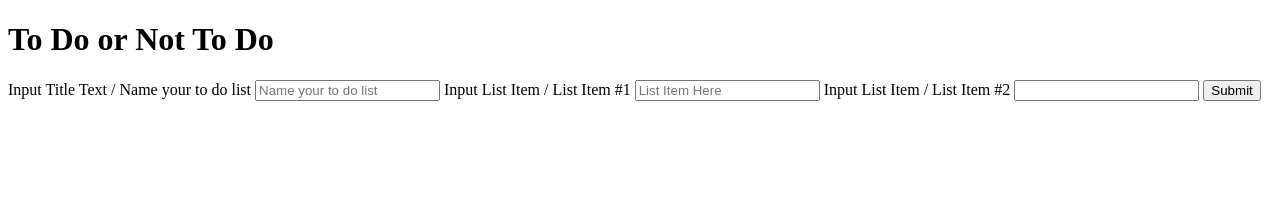
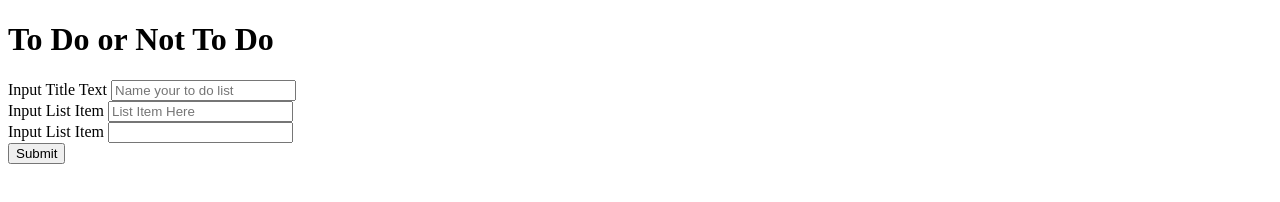
Before and after one commit to MASTn28/MASTn28, a plain HTML site: page index.html in a window 1280 px wide. Drawn offline with Linux system fonts and the light colour scheme.

Commit message:
added form labels and inputs

```diff
--- a/index.html
+++ b/index.html
@@ -17,17 +17,23 @@
         <div>
             <form>
 
-                <label> Input Title Text / Name your to do list
+                <label> Input Title Text
                     <input placeholder="Name your to do list">
                 </label>
 
-                <label> Input List Item / List Item #1
+                <br>
+
+                <label> Input List Item
                     <input placeholder="List Item Here">
                 </label>
 
-                <label> Input List Item / List Item #2
+                <br>
+
+                <label> Input List Item
                     <input>
                 </label>
+
+                <br>
 
                 <button type="submit">Submit</button>
 
```
